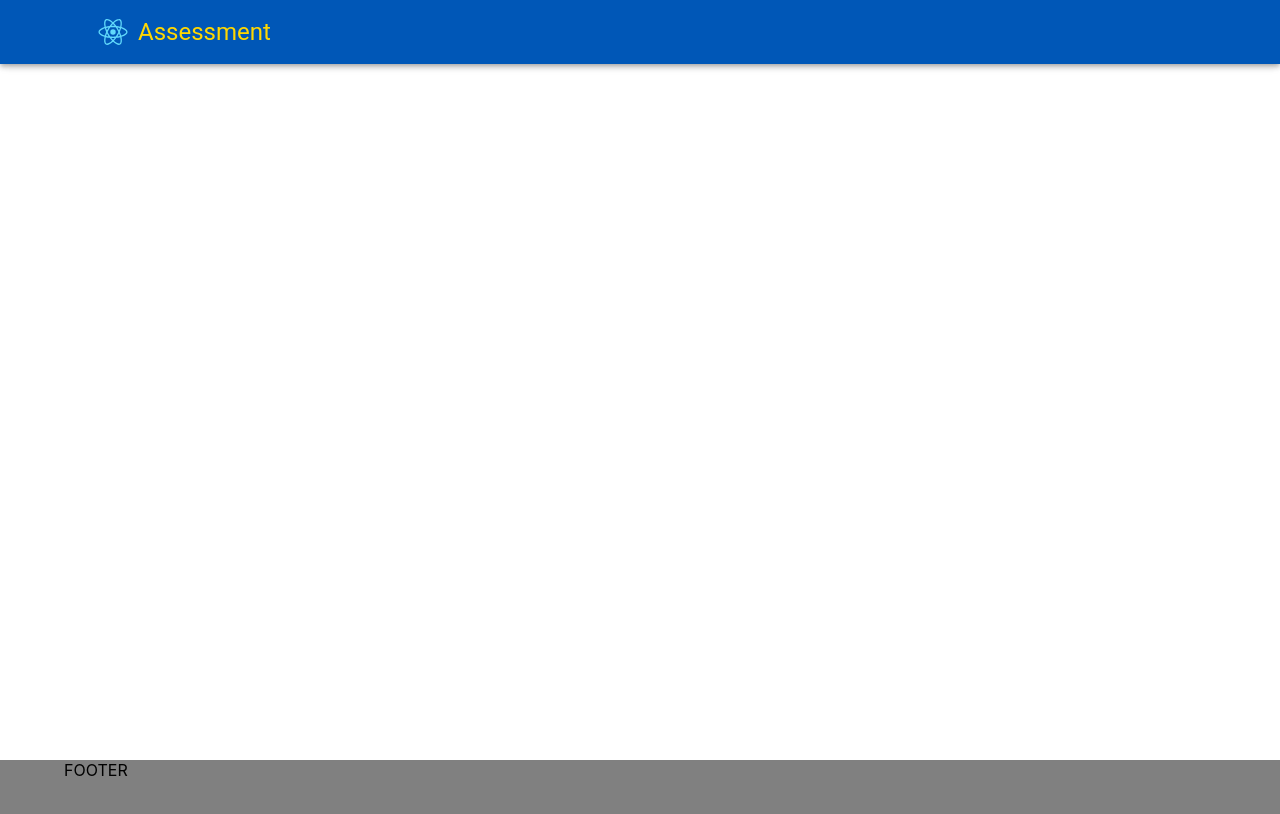
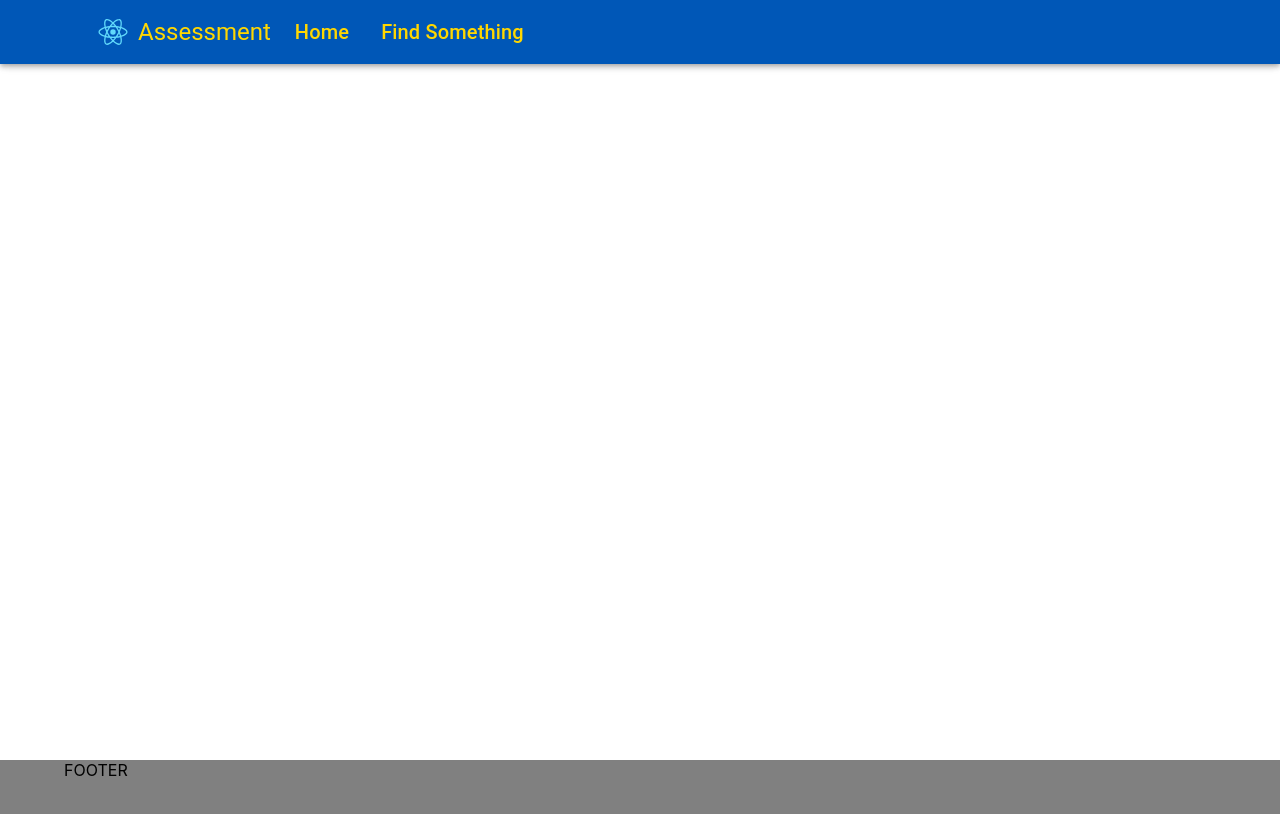
Before and after one commit to ibrobro/assessment, a React (Create React App) app: page / in a window 1280 px wide. Shown: the top 814 px of the page. Built offline with nearby package versions, Linux system fonts and the light colour scheme.

Commit message:
side menu

```diff
--- a/src/component/layout/Header.tsx
+++ b/src/component/layout/Header.tsx
@@ -1,4 +1,4 @@
-import React from "react";
+import React, { useState } from "react";
 import AppBar from "@mui/material/AppBar";
 import Box from "@mui/material/Box";
 import logo from "../../logo.svg";
@@ -8,6 +8,16 @@ import MenuIcon from '@mui/icons-material/Menu';
 import Toolbar from "@mui/material/Toolbar";
 import Button from "@mui/material/Button";
 import IconButton from "@mui/material/IconButton";
+import Divider from "@mui/material/Divider";
+import List from "@mui/material/List";
+import ListItem from "@mui/material/ListItem";
+import ListItemButton from "@mui/material/ListItemButton";
+import ListItemIcon from "@mui/material/ListItemIcon";
+import ListItemText from "@mui/material/ListItemText";
+import Drawer from "@mui/material/Drawer";
+import MENUS from "../../data/menu";
+import Stack from "@mui/material/Stack";
+
 
 /*******************************************************************************
  * MAIN COMPONENT
@@ -21,10 +31,11 @@ export default function Header() {
   return (
     <AppBar color="primary">
       <Container>
-        <Toolbar>
-          <MobileMenu />
+        <Toolbar sx={{display: 'flex'}}>
+          <Box sx={{display: {xs: 'block', md: 'none'}}}><MobileMenu /></Box>
           <Logo />
           <SiteBrand />
+          <Box sx={{display: {xs: 'none', md: 'block', flexGrow: 1}}}><DesktopMenu /></Box>
         </Toolbar>
       </Container>
     </AppBar>
@@ -48,6 +59,7 @@ function SiteBrand() {
       variant='h5'
       component='h1'
       color='secondary'
+      sx={{mr: 1}}
     >
       Assessment
     </Typography>
@@ -76,15 +88,88 @@ function Logo() {
 }
 
 
+/**
+ * Desktop Menu
+ */
+ function DesktopMenu() {
+  return (
+    <Stack direction='row' sx={{
+      '& .MuiTypography-root': {
+        color: 'secondary.main',
+        textTransform: 'capitalize',
+        px: 1
+      }
+    }}>
+      <Button>
+        <Typography variant='h6' component={'h2'}>Home</Typography>
+      </Button>
+      <Button>
+        <Typography variant='h6' component={'h2'}>Find Something</Typography>
+      </Button>
+    </Stack>
+  )
+ }
+
+
+/**
+ * Mobile Devices Menu (sm, xs)
+ * @returns
+ */
 function MobileMenu() {
+  const [mobileOpen, setMobileOpen] = useState(false);
+
+  const toggleMobileOpen = () => {
+    setMobileOpen(!mobileOpen);
+  }
+
+  const drawerWidth = 240;
+
+  const drawer = (
+    <div>
+      <Toolbar />
+      <Divider />
+      <List>
+        {MENUS.map((menu, index) => (
+          <ListItem key={index} disablePadding>
+            <ListItemButton>
+              <ListItemIcon>
+                <menu.icon/>
+              </ListItemIcon>
+              <ListItemText primary={menu.title} />
+            </ListItemButton>
+            <Divider />
+          </ListItem>
+        ))}
+      </List>
+    </div>
+  );
+
+  const container = window !== undefined ? () => window.document.body : undefined;
+
   return (
     <IconButton
       color="inherit"
       aria-label="open drawer"
       edge="start"
+      onClick={toggleMobileOpen}
       sx={{ mr: 2, display: { md: 'none' } }}
     >
       <MenuIcon />
+      <Drawer
+        container={container}
+        variant="temporary"
+        open={mobileOpen}
+        onClose={toggleMobileOpen}
+        ModalProps={{
+          keepMounted: true, // Better open performance on mobile.
+        }}
+        sx={{
+          display: { xs: 'block', md: 'none' },
+          '& .MuiDrawer-paper': { boxSizing: 'border-box', width: drawerWidth },
+        }}
+      >
+        {drawer}
+      </Drawer>
     </IconButton>
   );
 }
--- a/src/data/menu.tsx
+++ b/src/data/menu.tsx
@@ -1,13 +1,17 @@
+import HomeIcon from '@mui/icons-material/Home';
+import PageviewIcon from '@mui/icons-material/Pageview';
+
 const MENUS = [
   {
     title: 'Home',
     link: '/',
+    icon: HomeIcon,
 
   },
   {
-    title: 'Page 2',
-    link: '/page2',
-
+    title: 'Find Something',
+    link: '/find',
+    icon: PageviewIcon,
   },
 ];
 
```
